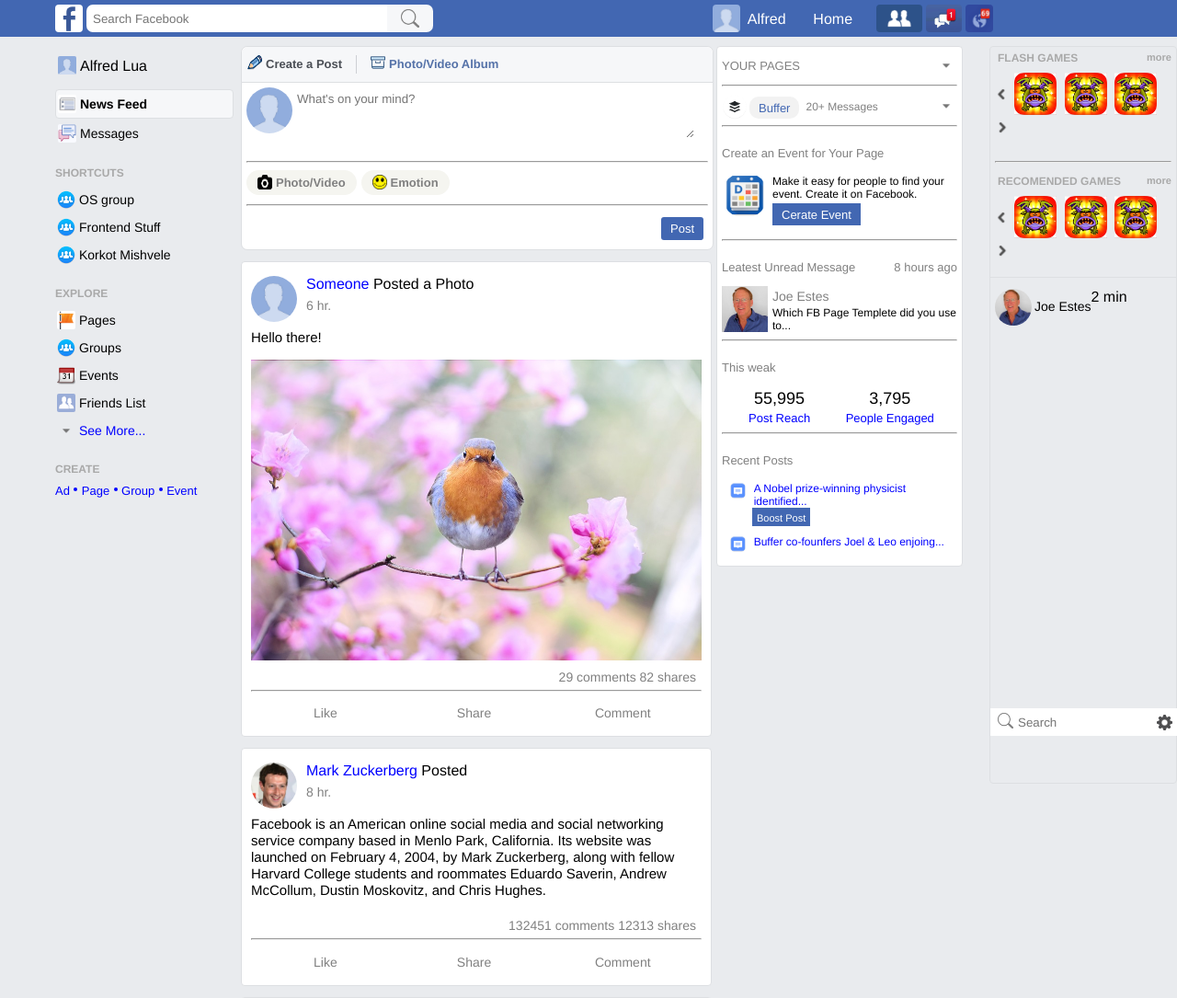
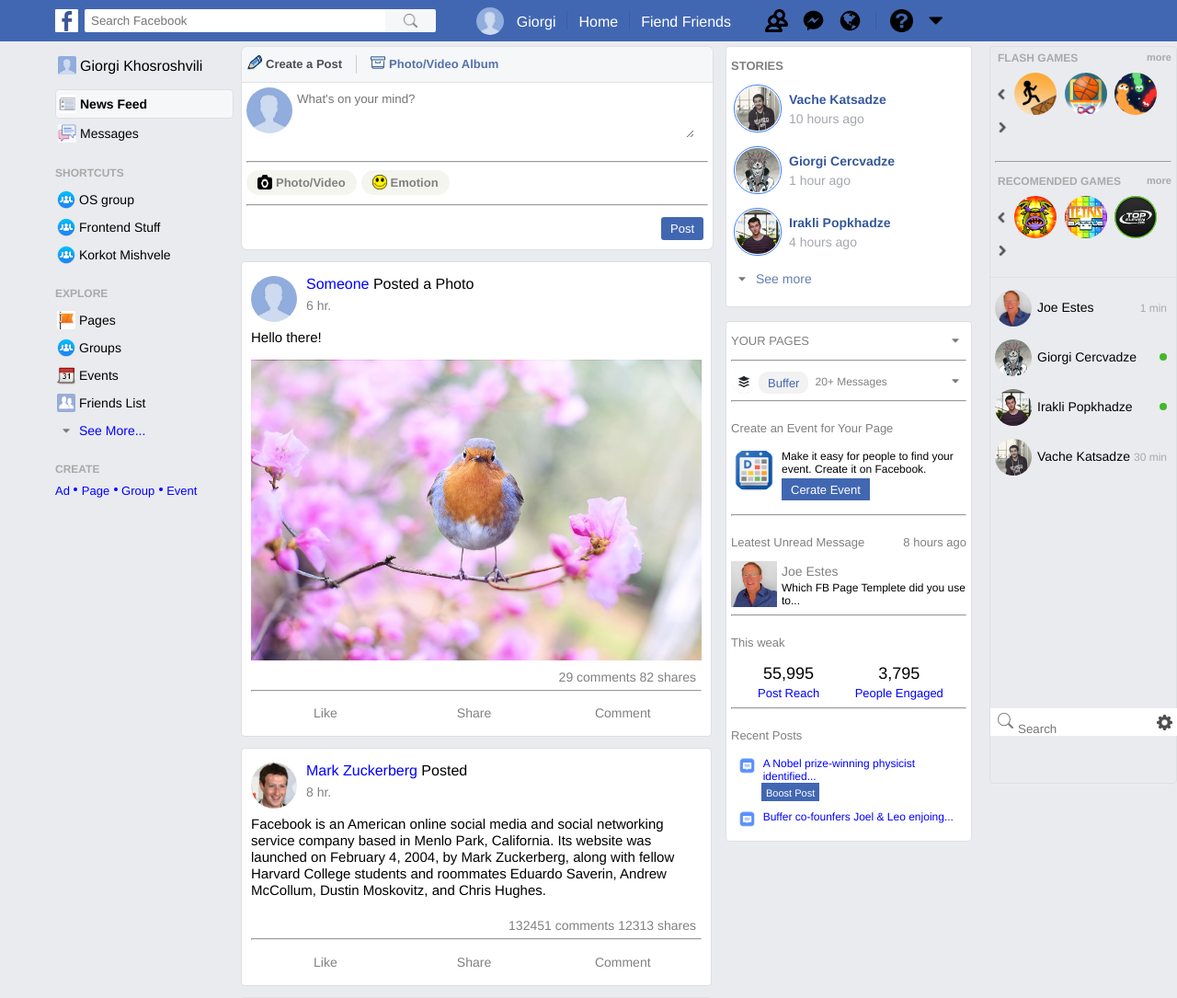
Before and after one commit to xosrika/facebook-main-page, a PHP site: page / in a window 1280 px wide; the page is wider, and only the part inside the window is pictured. Shown: the top 1085 px of that part at 92% size. Run offline with PHP 8.4, Linux system fonts and the light colour scheme.

Commit message:
Changed navbar, fixed logos, added stories to  right column. add friends and games.

```diff
--- a/index.php
+++ b/index.php
@@ -14,16 +14,22 @@
 			<img id="logo" src="logo1.png">
 			<div class="group search-elems" >
 				<input type="text" id="search" name="search" placeholder="Search Facebook">
-				<button id="search-button"> <img  src="search.png" style="height:20px; border:0px;"> </button>
+				<button id="search-button"> <img  src="search.png" style="height:15px; border:0px;"> </button>
 			</div>
 		</form> <!-- #left-bar -->
 		<div id="right-bar">
+			<img id="bar-dropdown" src="dropdownheader.png">
+			<img id="help" src="help.png">
+			<span class="navbar-line"></span>
+			<img id="globe" src="globe.png">
+			<img id="messages" src="messenger.png">
+			<img id="friend-req" src="friendrequest.png">
 
-			<img id="globe" src="globe.png">
-			<img id="messages" src="messages.png">
-			<img id="friend-req" src="friends.jpg">
+			<a text-align="center">Fiend Friends</a>
+			<span class="navbar-line"></span>
 			<a text-align="center">Home</a>
-			<a text-align="center" href="index.php" style="display: block;" class="bla">Alfred</a>
+			<span class="navbar-line"></span>
+			<a text-align="center" href="index.php" style="display: block;" class="bla">Giorgi</a>
 			<img id="person" src="person.jpg">
 
 		</div> <!-- #right-bar -->
@@ -37,7 +43,7 @@
 			<a href="#">
 				<div id="user-content" class="group" style="margin-bottom: 10px">
 					<img class="left-column-picture" src="person.jpg">
-					<span style="float: left;">Alfred Lua</span>
+					<span style="float: left;">Giorgi Khosroshvili</span>
 				</div> <!-- #user column -->
 			</a>
 
@@ -305,6 +311,33 @@
 		<div id="right-column" class="group">
 
 			<div class="right-div group">
+				<p class="right-list-elem"><b>STORIES</b></p>
+
+				<div class="story group" >
+					<img class="story-picture" src="vache.jpg">
+					<p class="story-author">Vache Katsadze</p>
+					<p class="story-time" >10 hours ago</p>
+				</div>
+
+				<div class="story group">
+					<img class="story-picture" src="cero.jpg">
+					<p class="story-author">Giorgi Cercvadze</p>
+					<p class="story-time" >1 hour ago</p>
+				</div>
+
+				<div class="story group">
+					<img class="story-picture" style="border-radius:0px;" src="popkha.jpg">
+					<p class="story-author">Irakli Popkhadze</p>
+					<p class="story-time">4 hours ago</p>
+				</div>
+
+				<div class="group">
+					<img class="right-column-dropdown" src="dropdown.png" style="float:left">
+					<p class="see-more">See more</p>
+				</div>
+			</div>	<!--.right-div group-->
+
+			<div class="right-div group">
 
 				<p class="right-list-elem">YOUR PAGES</p>
 				<img class="right-column-dropdown" src="dropdown.png">
@@ -396,9 +429,9 @@
 						</span>
 						<div class="friends-games-list group">
 							<img class="friends-game-arrow" src="arrow-left.png">
-							<img class="friends-game-img" src="flash-game-1.jpg">
-							<img class="friends-game-img" src="flash-game-1.jpg">
-							<img class="friends-game-img" src="flash-game-1.jpg">
+							<img class="friends-game-img" src="flash-game-4.jpg">
+							<img class="friends-game-img" src="flash-game-5.jpg">
+							<img class="friends-game-img" src="flash-game-6.jpg">
 							<img class="friends-game-arrow" src="arrow-right.png">
 						</div><!-- #friend-games-list -->
 					</div>
@@ -413,18 +446,34 @@
 						<div class="friends-games-list group">
 							<img class="friends-game-arrow" src="arrow-left.png">
 							<img class="friends-game-img" src="flash-game-1.jpg">
-							<img class="friends-game-img" src="flash-game-1.jpg">
-							<img class="friends-game-img" src="flash-game-1.jpg">
+							<img class="friends-game-img" src="flash-game-2.jpg">
+							<img class="friends-game-img" src="flash-game-3.jpg">
 							<img class="friends-game-arrow" src="arrow-right.png">
 						</div><!-- #friend-games-list -->
 					</div>
 				</div> <!-- #friend-games -->
 
 				<div id="friend-list">
-					<div class="friend-list-elem">
+					<div class="friend-list-elem group">
 						<img class="friend-list-elem-img" src="joe.png">
 						<span class="friend-list-elem-name">Joe Estes</span>
-						<span class="friend-list-elem-time">2 min</span>
+						<span class="friend-list-elem-time">1 min</span>
+					</div>
+					<div class="friend-list-elem group">
+						<img class="friend-list-elem-img" src="cero.jpg">
+						<span class="friend-list-elem-name">Giorgi Cercvadze</span>
+						<span class="friend-list-elem-online"> </span>
+					</div>
+
+					<div class="friend-list-elem group">
+						<img class="friend-list-elem-img" src="popkha.jpg">
+						<span class="friend-list-elem-name">Irakli Popkhadze</span>
+						<span class="friend-list-elem-online"> </span>
+					</div>
+					<div class="friend-list-elem group">
+						<img class="friend-list-elem-img" src="vache.jpg">
+						<span class="friend-list-elem-name">Vache Katsadze</span>
+						<span class="friend-list-elem-time">30 min</span>
 					</div>
 
 
@@ -433,9 +482,6 @@
 
 
 			</div><!-- #friends-column-content -->
-
-
-
 
 			<div id="friend-search" class="group">
 
--- a/styles.css
+++ b/styles.css
@@ -30,9 +30,6 @@ body {
     margin:0;
     background:  #E9EBEE;
 }
-#logo{
-    float: left;
-}
 
 #navbar{
     position: fixed;
@@ -48,39 +45,28 @@ body {
 
 #logo {
     margin-left: 60px;
-    margin-top: 5px;
-    margin-bottom: 5px;
+    margin-top: 10px;
+    margin-bottom: 10px;
     float: left;
-    height: 30px;
-    width: 30px;
-    border-radius: 4px;
+    height: 25px;
+    width: 25px;
+    border-radius: 1px;
+
 }
-input[type=text], select {
-    width: 25%;
+
+
+#search{
+    border-radius: 0px;
+    border-top-left-radius: 2px;
+    border-bottom-left-radius: 2px;
     padding: 0;
     margin: 0;
     border: 0;
-    float: left;
-    /* margin-top: 5px;
-    margin-bottom: 5px; */
-    /* margin-left: 4px; */
-    border-radius: 4px;
-    height: 30px;
-
-    border-right-color: #f2f2f2;
-    border-right-width: 7px;
-}
-
-#search{
-    border-radius: 0px;
-    border-top-left-radius: 7px;
-    border-bottom-left-radius: 7px;
-
     padding-left:7px;
     float: left;
-    height: 30px;
+    height: 25px;
     width: 320px;
-
+    border-right-color: #f2f2f2;
 
 }
 
@@ -89,53 +75,79 @@ input[type=text], select {
 }
 
 #friend-req{
-    margin: 2px;
-    margin-top: 5px;
-    margin-bottom: 5px;
+    margin-right: 5px;
+    margin-left: 25px;
+    margin-top: 10px;
     float: right;
-    height: 30px;
-    /* width: 100%; */
-    border-radius: 4px;
+    height: 25px;
 }
 
 #messages{
-    margin: 2px;
-    margin-top: 5px;
-    margin-bottom: 5px;
+    margin-right: 5px;
+    margin-left: 10px;
+    margin-top: 10px;
     float: right;
-    height: 30px;
-    /* width: 30px; */
-    border-radius: 4px;
+    height: 25px;
 }
 #person{
     margin: 2px;
-    margin-top: 5px;
+    margin-top: 8px;
     margin-bottom: 5px;
     float: right;
     height: 30px;
     width: 30px;
-    border-radius: 4px;
+    border-radius: 15px;
 }
+
+#bar-dropdown{
+    margin: 2px;
+    margin-right: 250px;
+    margin-top: 10px;
+
+    float: right;
+    height: 25px;
+    /* width: 30px; */
+}
+
+#help{
+    margin-right: 10px;
+    margin-left: 15px;
+    margin-top: 10px;
+    float: right;
+    height: 25px;
+}
+
+.navbar-line{
+    /* margin-right: 5px;
+    margin-left: 5px;   */
+    margin-top: 12px;
+    border:0px;
+    border-right: 1px;
+    float: right;
+    border-style: solid;
+    border-color: #3b5c9f;
+    height: 21px;
+}
+
 #globe{
-    margin: 2px;
-    margin-right: 200px;
-    margin-top: 5px;
-    margin-bottom: 5px;
+    margin-right: 15px;
+    margin-left: 10px;
+    margin-top: 10px;
     float: right;
-    height: 30px;
-    /* width: 30px; */
-    border-radius: 4px;
+    height: 25px;
 }
 #right-bar a{
     margin: 2px;
-    margin-right: 20px;
-    margin-top: 8px;
-    margin-bottom: 8px;
-    padding-top: 4px;
-    padding-bottom: 4px;
+
+    margin-top: 7px;
+    margin-bottom: 4px;
+    padding-top: 8px;
+    padding-bottom: 8px;
+    padding-right: 10px;
+    padding-left:10px;
     float: right;
     height: 16px;
-    width: 50px;
+
 
     text-align: center;
     color: white;
@@ -160,10 +172,10 @@ input[type=text], select {
 }
 #search-button{
     background-color: #f6f7f9;
-    border-top-right-radius: 7px;
-    border-bottom-right-radius: 7px;
-    height: 30px;
-    width: 50px;
+    border-top-right-radius: 2px;
+    border-bottom-right-radius: 2px;
+    height: 25px;
+    width: 55px;
     border: none;
     color: white;
     padding: 5px;
@@ -458,7 +470,7 @@ hr {
 }
 
 #right-column{
-    margin-left: 5px;
+    margin-left: 15px;
     margin-top: 0px;
     width: 20%;
 
@@ -477,6 +489,7 @@ hr {
     padding-left: 5px;
     padding-right: 5px;
     padding-bottom: 10px;
+    margin-bottom: 15px;
 }
 
 .right-list-elem{
@@ -484,6 +497,51 @@ hr {
     float: left;
     color: grey;
 
+}
+
+.story{
+    margin-top: 15px;
+    margin-bottom: 5px;
+    clear: both;
+    padding-left: 3px;
+}
+
+.story-picture{
+    height: 48px;
+    width: 48px;
+    float:left;
+    border-radius: 25px !important;
+    border-style:solid;
+    border-width:1px;
+    border-color:#4080ff;
+    padding: 1px;
+}
+
+.story-author{
+    font-size: 14px;
+    color: #365899;
+    padding-top: 8px;
+    padding-left: 60px;
+    font-weight: bold;
+    margin-bottom: 5px;
+    margin-top: 0px;
+}
+
+.see-more{
+    float: left;
+    margin-top:12px;
+    margin-bottom: 5px;
+    color: #637eb0;
+    font-size: 14px;
+    padding-left: 3px;
+}
+
+.story-time{
+    font-size: 14px;
+    color: #a4a7ae;
+    padding-left: 60px;
+    margin-top: 0px;
+    margin-bottom: 0px;
 }
 
 .right-column-dropdown{
@@ -625,8 +683,8 @@ hr {
 .search-elems{
     float:left;
 
-    margin-top:5px;
-    margin-left:4px;
+    margin-top:10px;
+    margin-left:7px;
 }
 
 .post-link{
@@ -813,6 +871,7 @@ hr {
     margin: 2px;
     height: 46px;
     width: 46px;
+    border-radius: 23px;
 }
 
 .friends-game-arrow{
@@ -822,15 +881,23 @@ hr {
 }
 
 #friend-list{
-    padding: 5px;
+
     padding-top: 10px;
 }
 
 .friend-list-elem{
     width: 100%;
-    margin: 2px 0px;
-    padding: 0px;
+    margin: 0px;
+    margin-bottom: 8px;
+    padding-left: 5px;
+    padding-right: 5px;
+    padding-top: 3px;
+    padding-bottom: 3px;
     border: 0px;
+}
+
+.friend-list-elem:hover{
+    background: #dddfe2;
 }
 
 .friend-list-elem-img{
@@ -845,9 +912,26 @@ hr {
     text-align: center;
     float: left;
     margin-top:11px;
-    margin-left: 3px;
+    margin-left: 6px;
 }
 
 .friend-list-elem-time{
+    font-size: 12px;
+    text-align: center;
+    float: right;
+    margin-top:13px;
+    margin-left: 3px;
+    color: #A9A9A9;
+    padding-right: 5px;
+}
 
+.friend-list-elem-online {
+    height: 8px;
+    width: 8px;
+    background-color: #42b72a;
+    border-radius: 50%;
+    float: right;
+    text-align:middle;
+    margin-top:15px;
+    margin-right: 5px;
 }
```
Also changed, not shown: cero.jpg (added), dropdownheader.jpg (added), dropdownheader.png (added), flash-game-2.jpg (added), flash-game-3.jpg (added), flash-game-4.jpg (added), flash-game-5.jpg (added), flash-game-6.jpg (added), friendrequest.png (added), globe.png, help.png (added), messenger.png (added), popkha.jpg (added), vache.jpg (added).
